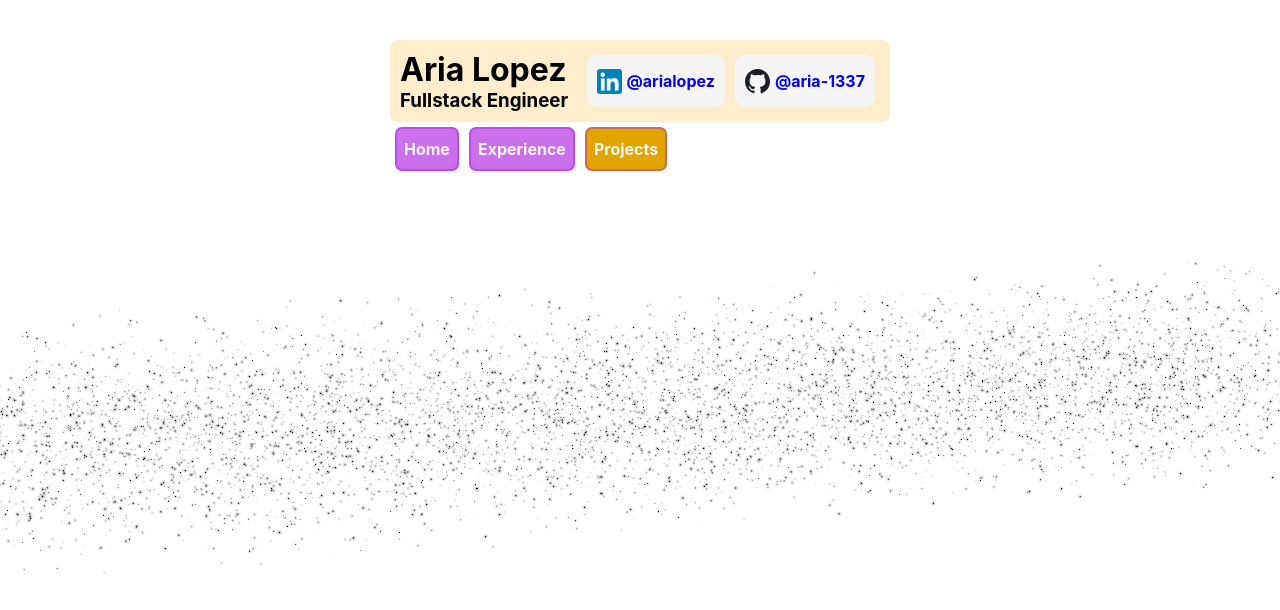
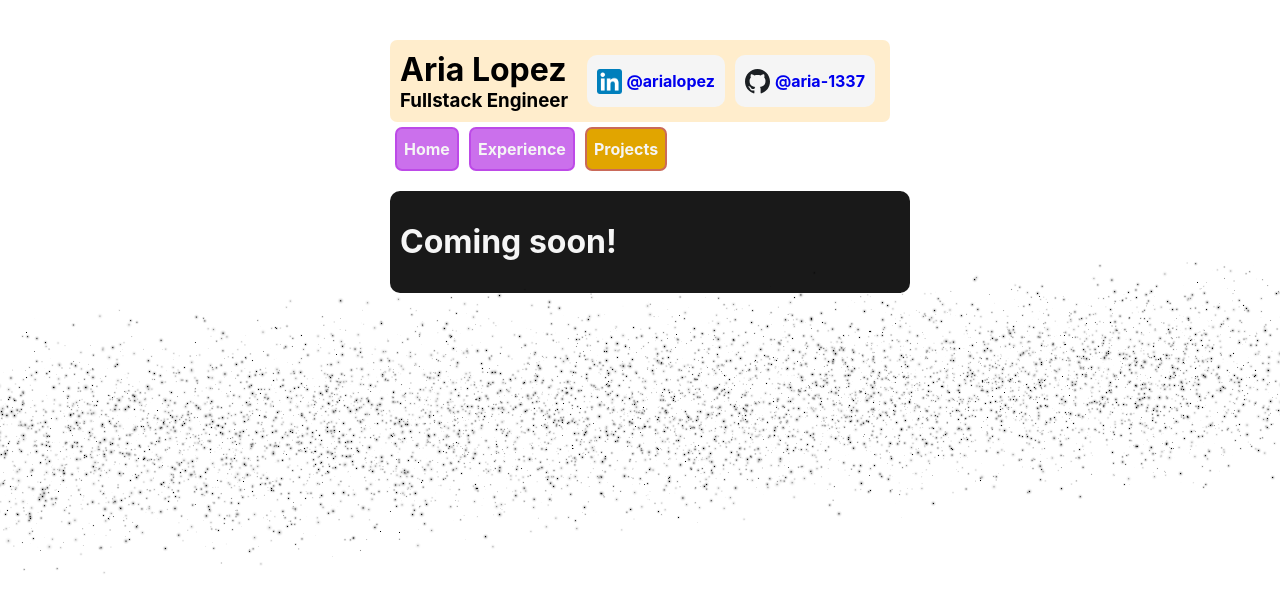
Before and after one commit to aria-1337/pretty-portfolio, a React (Create React App) app: page / in a window 1280 px wide. Both pictures are taken after a click on the button "Projects". Shown: the top 610 px of the page. Built offline with nearby package versions, Linux system fonts and the light colour scheme; the HTML template or start-up script is replaced by a standard one.

Commit message:
Added placeholder for projects

```diff
--- a/src/App.tsx
+++ b/src/App.tsx
@@ -4,6 +4,7 @@ import Background from './components/Background';
 import Header from './components/Header';
 import Home from './components/Home';
 import Experience from './components/Experience';
+import Projects from './components/Projects';
 
 export default function App() {
     const [content, setContent] = useState('home');
@@ -14,7 +15,7 @@ export default function App() {
             currentContent={content}
             setContent={setContent}
         />
-        { content === 'home' ? <Home /> : content === 'experience' ? <Experience /> : null }
+        { content === 'home' ? <Home /> : content === 'experience' ? <Experience /> : content === 'projects' ? <Projects /> : null }
     </ContentContainer>
     </Container>);
 }
--- /dev/null
+++ b/src/components/Projects.tsx
@@ -0,0 +1,24 @@
+import React from 'react';
+import styled from 'styled-components';
+
+export default function Projects() {
+    return (<Container>
+        <ContentContainer>
+            <h1>Coming soon!</h1>
+        </ContentContainer>
+    </Container>);
+}
+const Container = styled.div`
+    display: flex;
+    color: whitesmoke;
+`;
+
+const ContentContainer = styled.div`
+    display: flex;
+    flex-direction: column;
+    flex-wrap: wrap;
+    padding: 10px;
+    border-radius: 10px;
+    background: rgba(0,0,0,0.9);
+    min-width: 100%;
+`;
```
